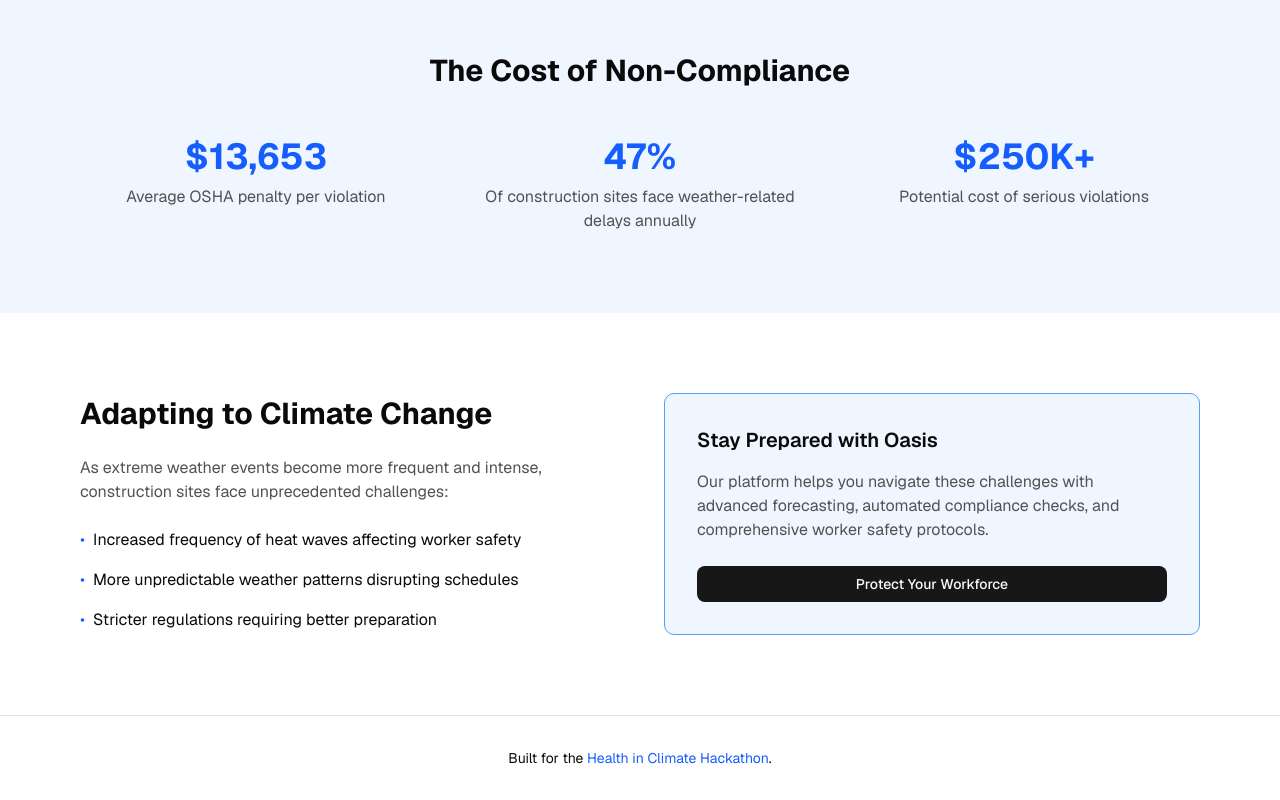
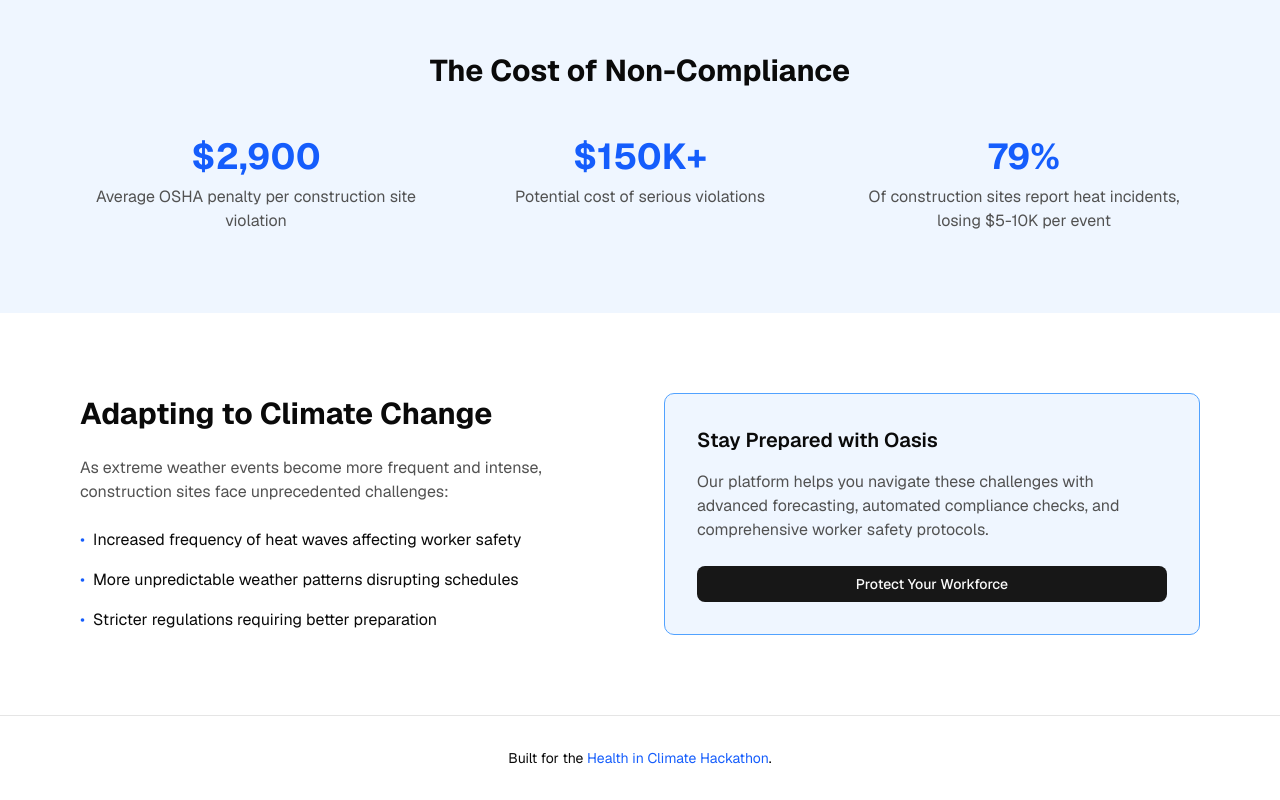
Before and after one commit to BK610/health-in-climate-hackathon, a Next.js app: page / in a window 1280 px wide. Shown: the part 1005-1805 px from the top of the page. Built offline with nearby package versions, Linux system fonts and the light colour scheme.

Commit message:
Update key statistics

```diff
--- a/app/page.tsx
+++ b/app/page.tsx
@@ -86,24 +86,26 @@ export default function Home() {
           <div className="grid grid-cols-1 md:grid-cols-3 gap-8 text-center">
             <div>
               <div className="text-4xl font-bold text-blue-600 mb-2">
-                $13,653
+                $2,900
               </div>
               <p className="text-neutral-600">
-                Average OSHA penalty per violation
-              </p>
-            </div>
-            <div>
-              <div className="text-4xl font-bold text-blue-600 mb-2">47%</div>
-              <p className="text-neutral-600">
-                Of construction sites face weather-related delays annually
+                Average OSHA penalty per construction site violation
               </p>
             </div>
             <div>
               <div className="text-4xl font-bold text-blue-600 mb-2">
-                $250K+
+                $150K+
               </div>
               <p className="text-neutral-600">
                 Potential cost of serious violations
+              </p>
+            </div>
+            <div>
+              <div className="text-4xl font-bold text-blue-600 mb-2">79%</div>
+              <p className="text-neutral-600">
+                Of construction sites report heat incidents,
+                <br />
+                losing $5-10K per event
               </p>
             </div>
           </div>
```
